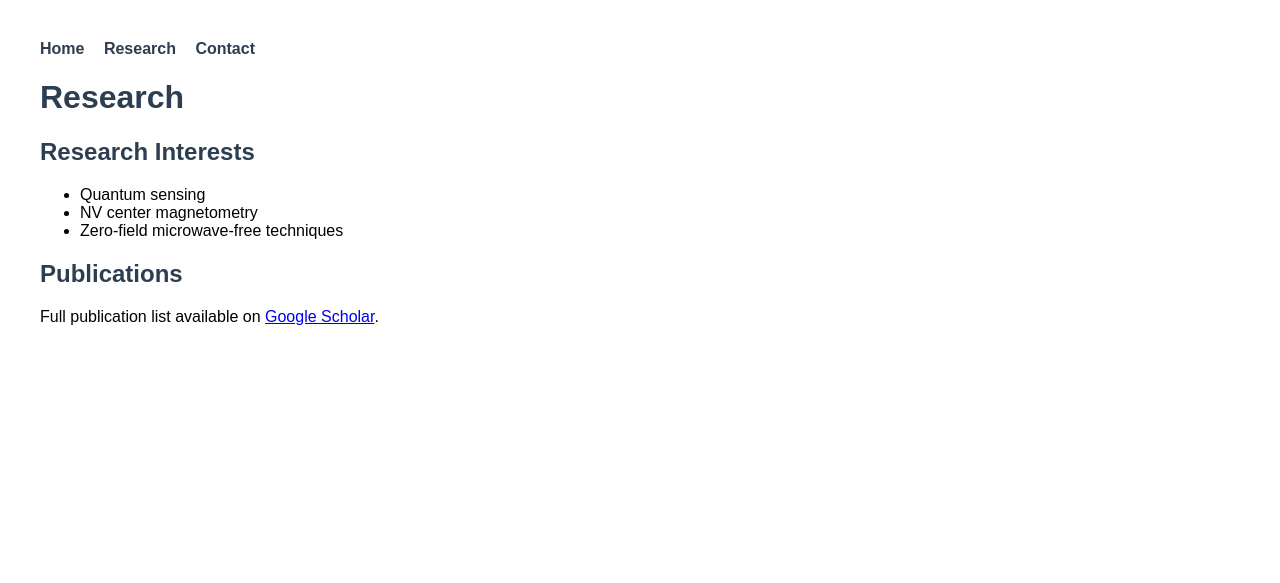
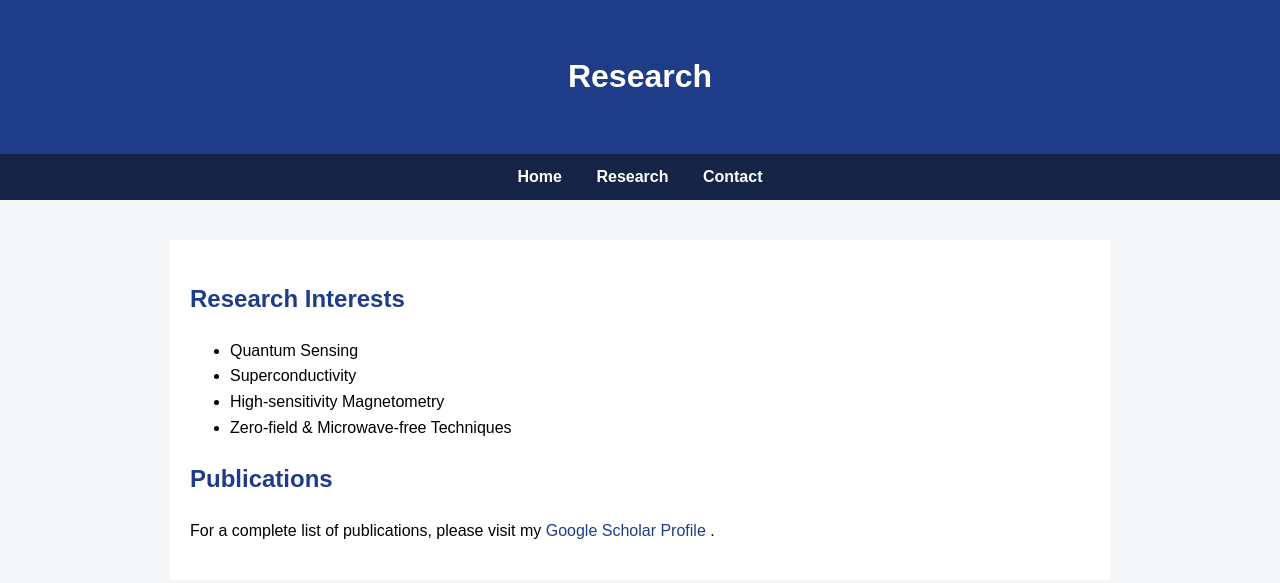
Before and after one commit to omkard123/omkard.github.io, a plain HTML site: page research.html in a window 1280 px wide. Drawn offline with Linux system fonts and the light colour scheme.

Commit message:
Update research.html

```diff
--- a/research.html
+++ b/research.html
@@ -1,27 +1,54 @@
 <!DOCTYPE html>
 <html>
 <head>
-    <title>Research - Your Name</title>
+    <title>Research - Omkar Dhungel</title>
     <meta charset="UTF-8">
+    <meta name="viewport" content="width=device-width, initial-scale=1">
     <style>
         body {
             font-family: Arial, sans-serif;
-            margin: 40px;
-            max-width: 900px;
+            margin: 0;
+            line-height: 1.6;
+            background-color: #f4f6f8;
+        }
+        header {
+            background: #1f3c88;
+            color: white;
+            padding: 30px 20px;
+            text-align: center;
+        }
+        nav {
+            background: #162447;
+            padding: 10px;
+            text-align: center;
         }
         nav a {
-            margin-right: 15px;
+            color: white;
+            margin: 0 15px;
             text-decoration: none;
-            color: #2c3e50;
             font-weight: bold;
         }
-        h1, h2 {
-            color: #2c3e50;
+        .container {
+            max-width: 900px;
+            margin: 40px auto;
+            padding: 20px;
+            background: white;
+        }
+        h2 {
+            color: #1f3c88;
+        }
+        a {
+            color: #1f3c88;
+            text-decoration: none;
         }
     </style>
 </head>
 
 <body>
+
+<header>
+    <h1>Research</h1>
+</header>
 
 <nav>
     <a href="index.html">Home</a>
@@ -29,20 +56,25 @@
     <a href="contact.html">Contact</a>
 </nav>
 
-<h1>Research</h1>
+<div class="container">
 
 <h2>Research Interests</h2>
 <ul>
-    <li>Quantum sensing</li>
-    <li>NV center magnetometry</li>
-    <li>Zero-field microwave-free techniques</li>
+    <li>Quantum Sensing</li>
+    <li>Superconductivity</li>
+    <li>High-sensitivity Magnetometry</li>
+    <li>Zero-field & Microwave-free Techniques</li>
 </ul>
 
 <h2>Publications</h2>
 <p>
-Full publication list available on
-<a href="https://scholar.google.com">Google Scholar</a>.
+For a complete list of publications, please visit my
+<a href="https://scholar.google.com/citations?user=tG30yrUAAAAJ&hl=en" target="_blank">
+Google Scholar Profile
+</a>.
 </p>
+
+</div>
 
 </body>
 </html>
```
